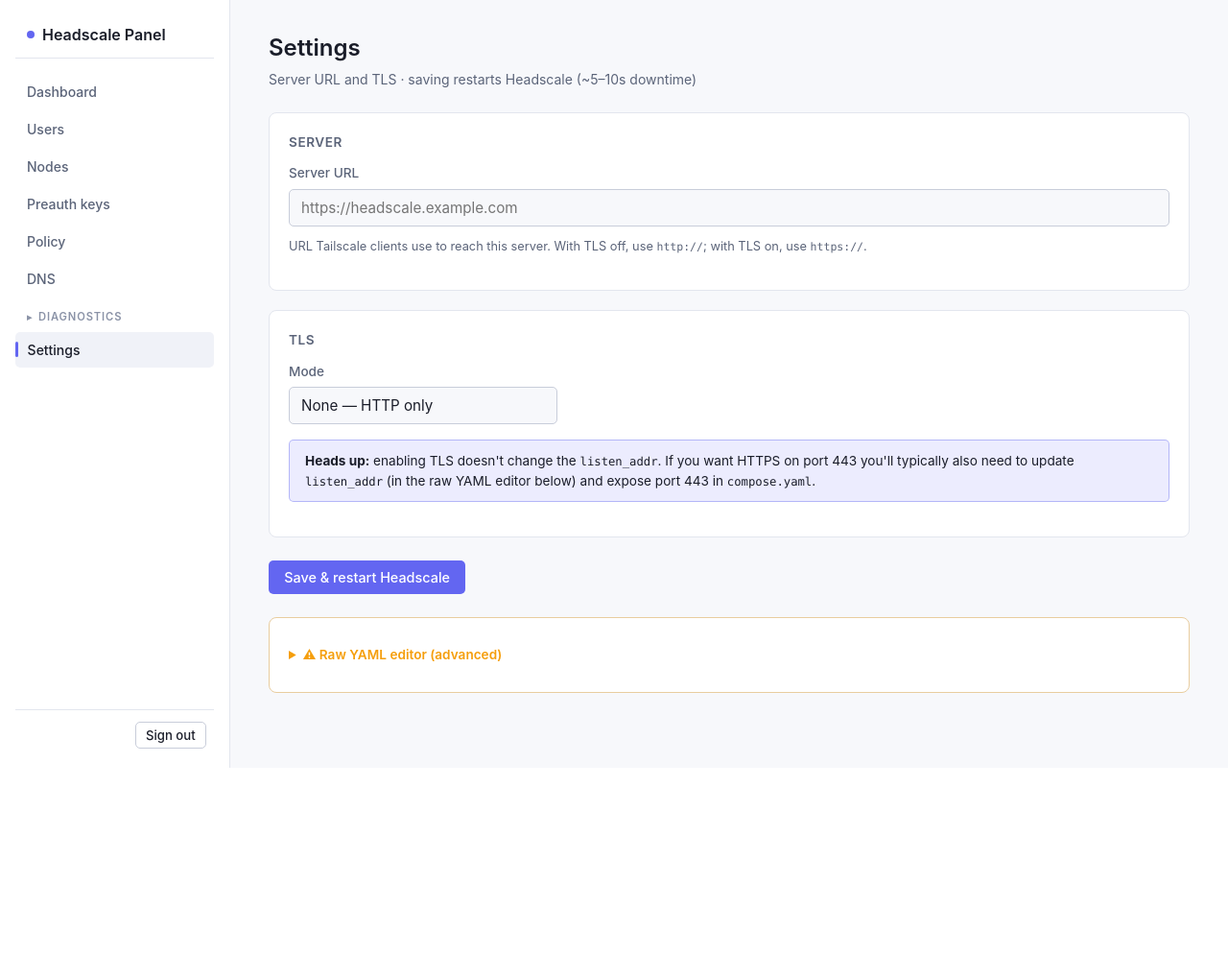
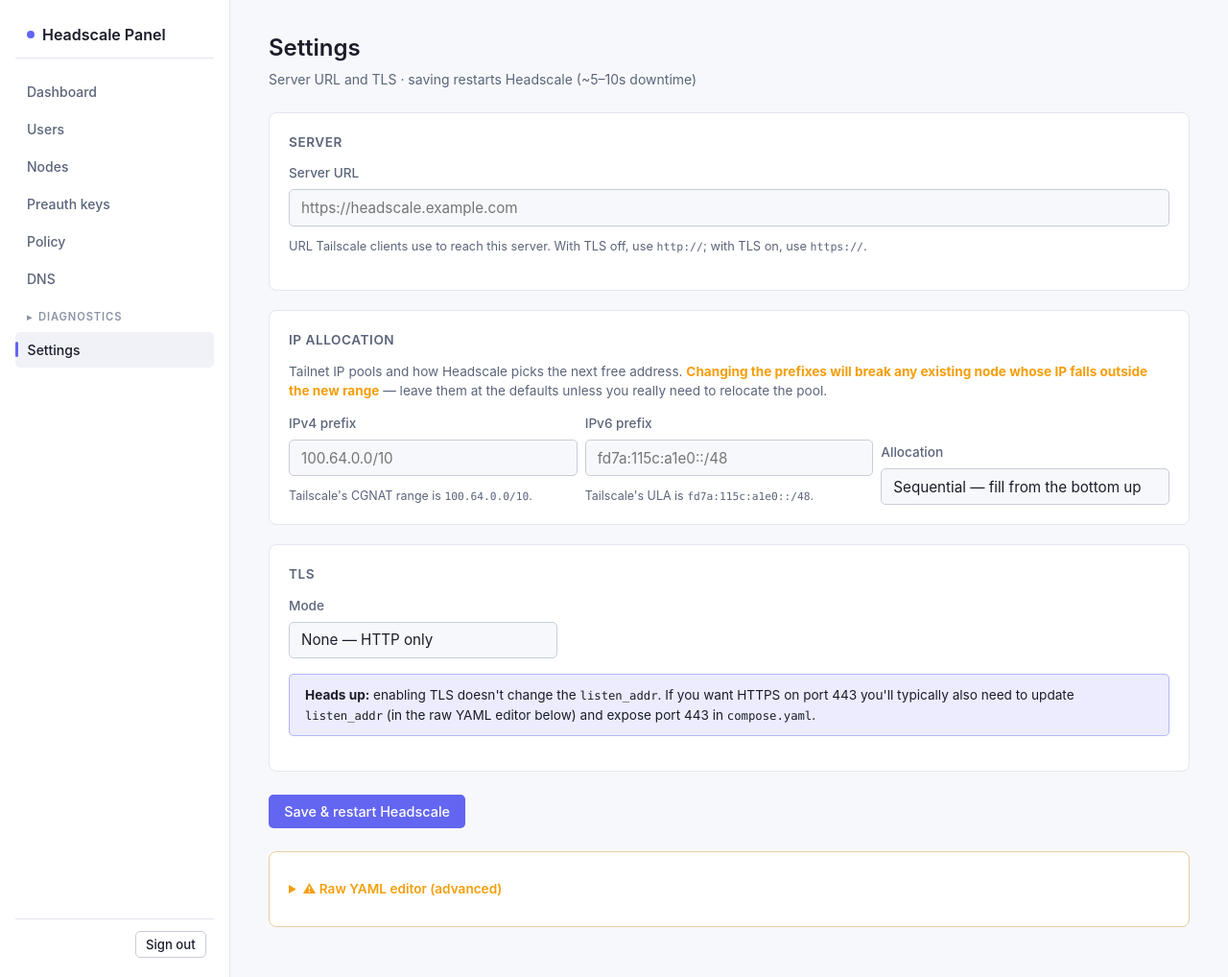
Before and after one commit to TinyHomeLab-io/headscale-panel, a FastAPI app: template panel/app/templates/settings.html in a window 1280 px wide. Shown: the whole page at 96% size. Before the commit the page ends 800 px from the top, so only its background shows below. Run offline with FastAPI, Linux system fonts and the light colour scheme; the template is opened without the code that fills it, so the values that code supplies are empty; parts of the project's set-up code (start-up, migrations or seed data) failed here and were passed over.

Commit message:
Add IP allocation card on Settings page
New card under Server with three fields populated from config.yaml's
prefixes block:
  - IPv4 prefix (default 100.64.0.0/10)
  - IPv6 prefix (default fd7a:115c:a1e0::/48)
  - Allocation (sequential / random)

Server-side validates IPv4/IPv6 CIDR and the allocation enum. Strong
warning that changing prefixes invalidates nodes whose IPs fall
outside the new range. Detects when HEADSCALE_PREFIXES_V4/_V6 are
set in .env (which override config.yaml under Viper) and surfaces an
error banner so users know their save would be ignored at startup.

```diff
--- a/panel/app/templates/settings.html
+++ b/panel/app/templates/settings.html
@@ -21,6 +21,39 @@
         <label for="server_url">Server URL</label>
         <input id="server_url" type="text" name="server_url" value="{{ server_url }}" placeholder="https://headscale.example.com" required>
         <p class="muted" style="font-size:0.8rem;margin: 0.3rem 0 0">URL Tailscale clients use to reach this server. With TLS off, use <code>http://</code>; with TLS on, use <code>https://</code>.</p>
+      </div>
+    </div>
+
+    <div class="card">
+      <h2>IP allocation</h2>
+      <p class="muted" style="font-size:0.85rem;margin-top:0">
+        Tailnet IP pools and how Headscale picks the next free address. <strong style="color:var(--warning)">Changing the prefixes will break any existing node whose IP falls outside the new range</strong> — leave them at the defaults unless you really need to relocate the pool.
+      </p>
+
+      {% if prefix_env_overrides %}
+        <div class="flash flash-error" style="margin: 0.5rem 0 1rem">
+          <code>{{ prefix_env_overrides | join(', ') }}</code> is set in <code>.env</code>. Headscale's Viper config gives env vars precedence over <code>config.yaml</code>, so changes saved here will be overridden at startup. Remove these env vars to make the panel the source of truth.
+        </div>
+      {% endif %}
+
+      <div class="form-row">
+        <div class="field">
+          <label for="prefix_v4">IPv4 prefix</label>
+          <input id="prefix_v4" type="text" name="prefix_v4" value="{{ prefix_v4 }}" placeholder="100.64.0.0/10">
+          <p class="muted" style="font-size:0.78rem;margin: 0.3rem 0 0">Tailscale's CGNAT range is <code>100.64.0.0/10</code>.</p>
+        </div>
+        <div class="field">
+          <label for="prefix_v6">IPv6 prefix</label>
+          <input id="prefix_v6" type="text" name="prefix_v6" value="{{ prefix_v6 }}" placeholder="fd7a:115c:a1e0::/48">
+          <p class="muted" style="font-size:0.78rem;margin: 0.3rem 0 0">Tailscale's ULA is <code>fd7a:115c:a1e0::/48</code>.</p>
+        </div>
+        <div class="field">
+          <label for="prefix_allocation">Allocation</label>
+          <select id="prefix_allocation" name="prefix_allocation" style="font-family:inherit;font-size:0.95rem;padding:0.55rem 0.75rem;background:var(--bg);color:var(--text);border:1px solid var(--border-strong);border-radius:var(--radius-sm);width:100%">
+            <option value="sequential" {% if prefix_allocation == 'sequential' %}selected{% endif %}>Sequential — fill from the bottom up</option>
+            <option value="random"     {% if prefix_allocation == 'random' %}selected{% endif %}>Random — pick a random free address</option>
+          </select>
+        </div>
       </div>
     </div>
 
```
Also changed, not shown: panel/app/routes/settings.py (+47 -0 lines).
